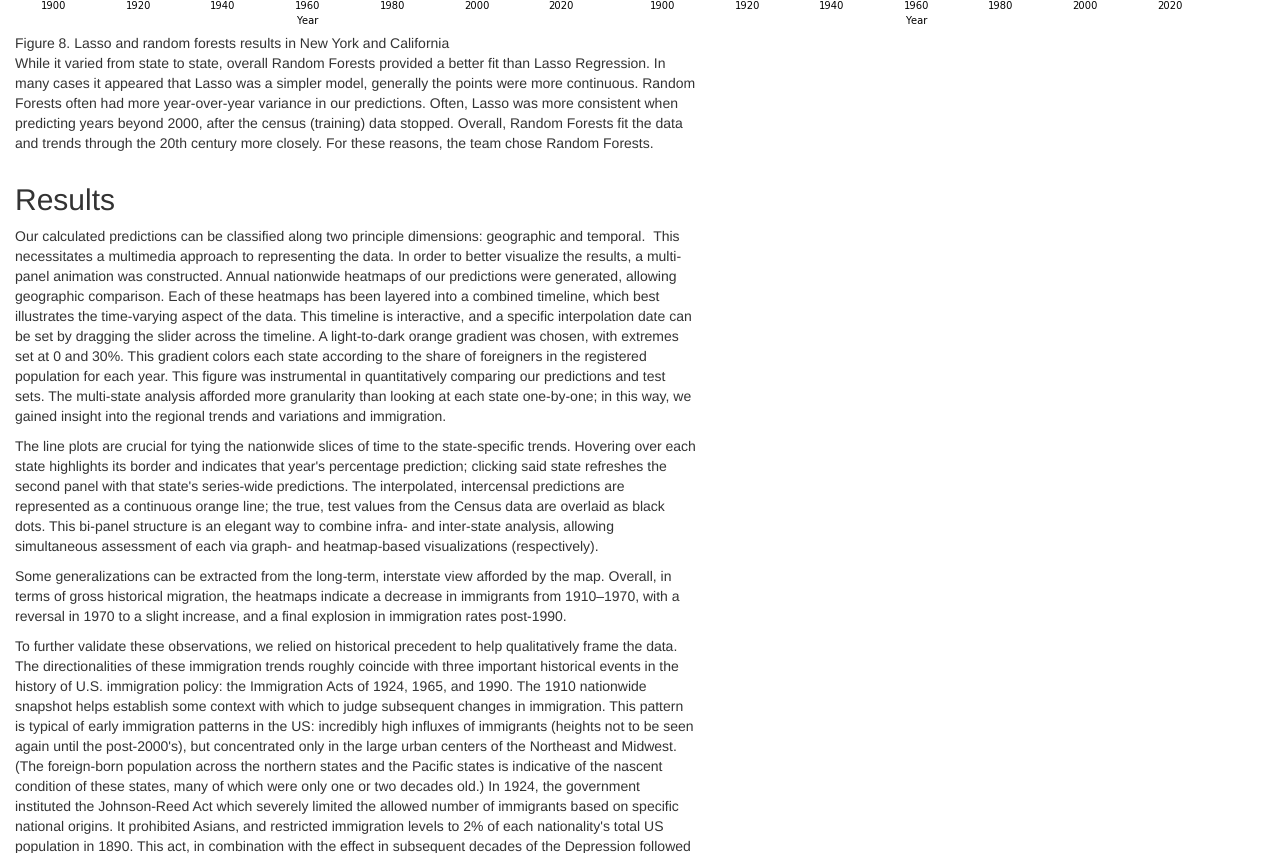
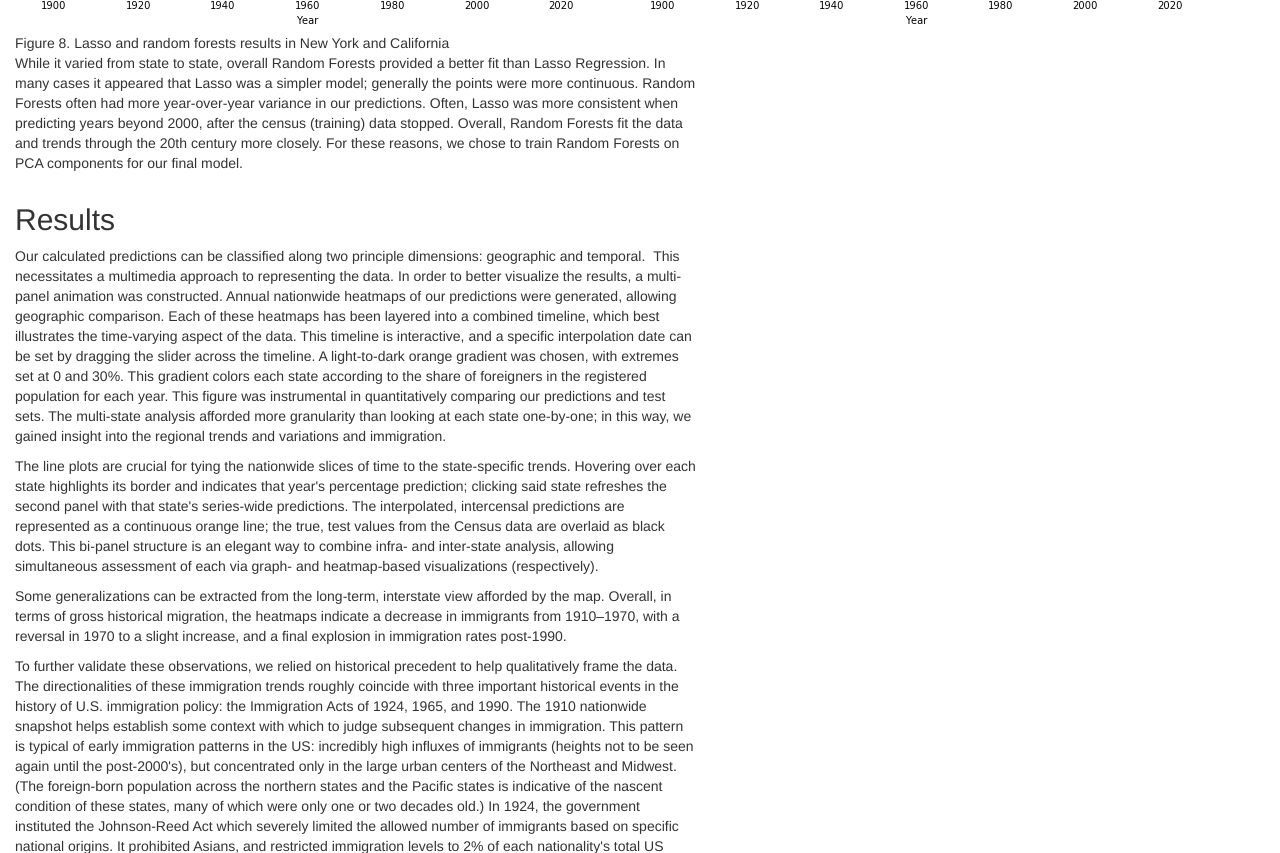
Before and after one commit to bencmbrook/Baby-Names, a plain HTML site: page index.html in a window 1280 px wide. Shown: the part 8790-9643 px from the top of the page. Drawn offline with nearby package versions, Linux system fonts and the light colour scheme.

Commit message:
premerge

```diff
--- a/index.html
+++ b/index.html
@@ -369,7 +369,7 @@
 
             <div class="row">
               <div class="col-md-8 offset-md-2">
-                <p>While it varied from state to state, overall Random Forests provided a better fit than Lasso Regression. In many cases it appeared that Lasso was a simpler model, generally the points were more continuous. Random Forests often had more year-over-year variance in our predictions. Often, Lasso was more consistent when predicting years beyond 2000, after the census (training) data stopped. Overall, Random Forests fit the data and trends through the 20th century more closely. For these reasons, the team chose Random Forests.</p>
+                <p>While it varied from state to state, overall Random Forests provided a better fit than Lasso Regression. In many cases it appeared that Lasso was a simpler model; generally the points were more continuous. Random Forests often had more year-over-year variance in our predictions. Often, Lasso was more consistent when predicting years beyond 2000, after the census (training) data stopped. Overall, Random Forests fit the data and trends through the 20th century more closely. For these reasons, we chose to train Random Forests on PCA components for our final model.</p>
               </div>
             </div>
           </div>
```
